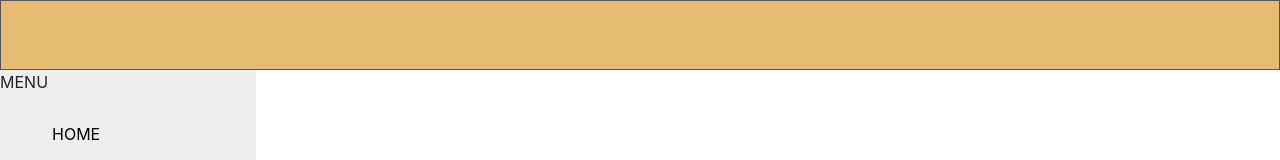
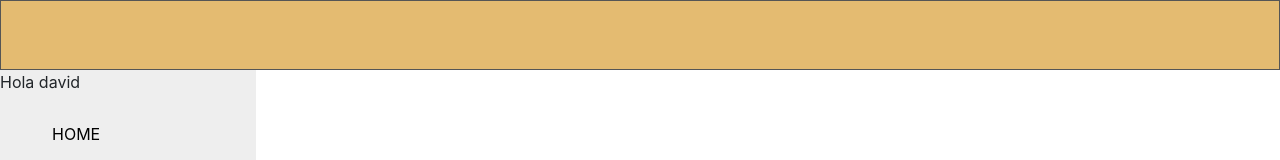
Before and after one commit to SWAPCLR/reportes-de-servicios, an Angular app: page / in a window 1280 px wide. Shown: the top 160 px of the page. Built offline with nearby package versions, Linux system fonts and the light colour scheme; no server answers.

Commit message:
Commit para david

```diff
--- a/src/app/menu/menu.component.html
+++ b/src/app/menu/menu.component.html
@@ -1,6 +1,6 @@
 <div class="vertical-menu">
 
-  <p>MENU</p>
+  <p>Hola david</p>
   <nav>
     <ul>
       <a routerLink="/home">HOME</a>
```
